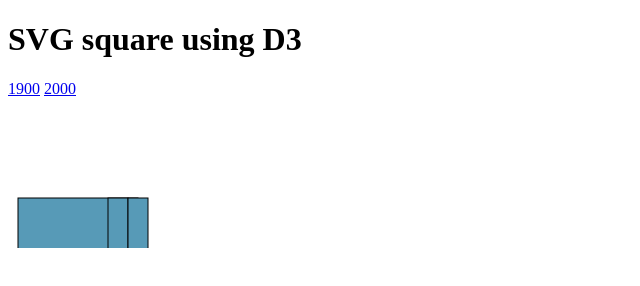
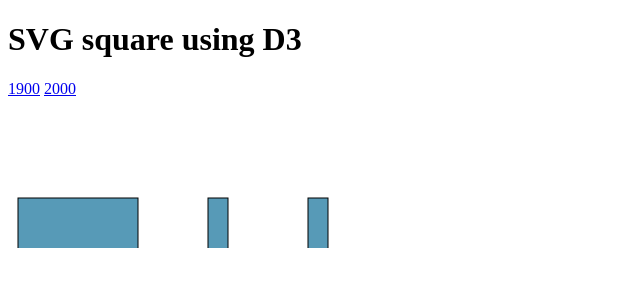
Before and after one commit to annixu/annixu.github.io, a plain HTML site: page Homework/Week 4/D3 HW.html in a window 1280 px wide. Shown: the whole page, without its empty margins (0-640 px from the left). Drawn offline with nearby package versions, Linux system fonts and the light colour scheme.

Commit message:
svg width=100%

```diff
--- a/Homework/Week 4/D3 HW.html
+++ b/Homework/Week 4/D3 HW.html
@@ -17,14 +17,13 @@
             </div>
             <div class='chart' id='chart-1'></div>
 
-        <svg>
-            width="50px" height="50px"
+        <svg width=100%>
 
             <rect x="10px" y="100px" width="120px" height="100px"
             fill="#579AB7" stroke="black" />
-            <rect x="100px" y="100px" width="20px" height="100px"
+            <rect x="200px" y="100px" width="20px" height="100px"
             fill="#579AB7" stroke="black" />
-            <rect x="120px" y="100px" width="20px" height="100px"
+            <rect x="300px" y="100px" width="20px" height="100px"
             fill="#579AB7" stroke="black" />
         </svg>
 
```
